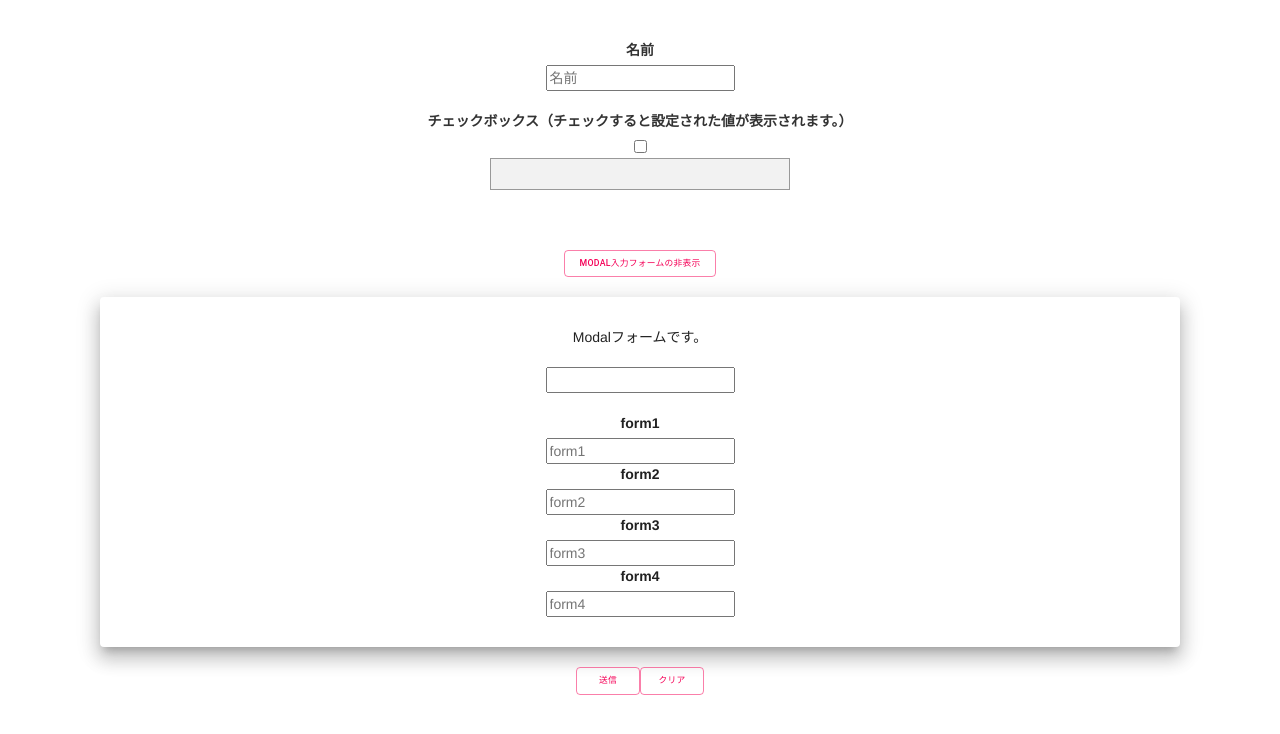
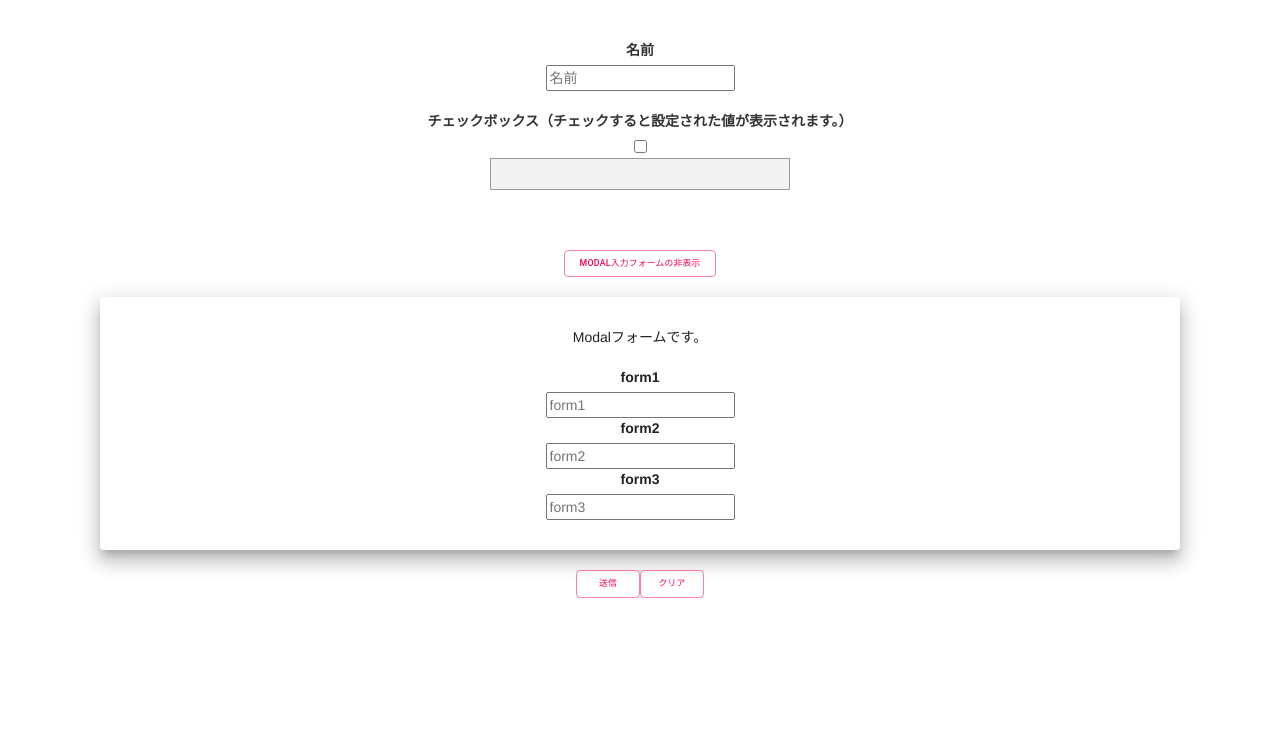
Before and after one commit to Onepiece2424/selfintroduction, a React (Create React App) app: page / in a window 1280 px wide. Both pictures are taken after a click on the button "MODAL入力フォームの表示". Shown: the top 734 px of the page. Built offline with nearby package versions, Linux system fonts and the light colour scheme.

Commit message:
不要な部分の削除

```diff
--- a/src/components/modal/ModalForm.jsx
+++ b/src/components/modal/ModalForm.jsx
@@ -29,12 +29,10 @@ const ModalForm = () => {
       <Paper elevation={12} className="modalContent">
         <br></br>
         <div>Modalフォームです。</div>
-        <Field name="modalform" component={renderField} />
         <br></br>
         <Field name="form1" component={renderField} label="form1" />
         <Field name="form2" component={renderField} label="form2" />
         <Field name="form3" component={renderField} label="form3" />
-        <Field name="form4" component={renderField} label="form4" />
         {/* <button onClick={buttonClick}>{buttonText.text}</button> */}
         <br></br>
       </Paper>
--- a/src/func/validate.js
+++ b/src/func/validate.js
@@ -20,8 +20,5 @@ export const validate = values => {
   if (!values.form3) {
     errors.form3 = '必須項目です。'
   }
-  if (!values.form4) {
-    errors.form4 = '必須項目です。'
-  }
   return errors
 }
```
